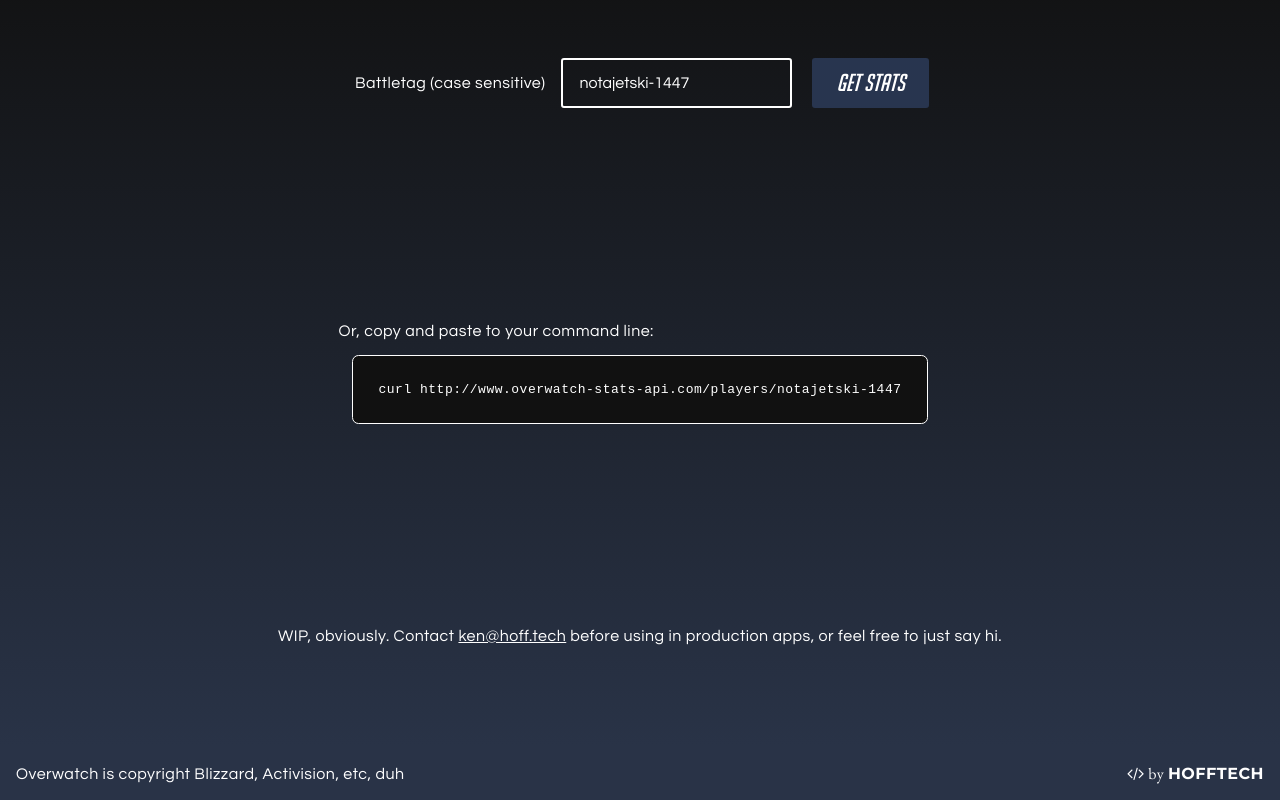
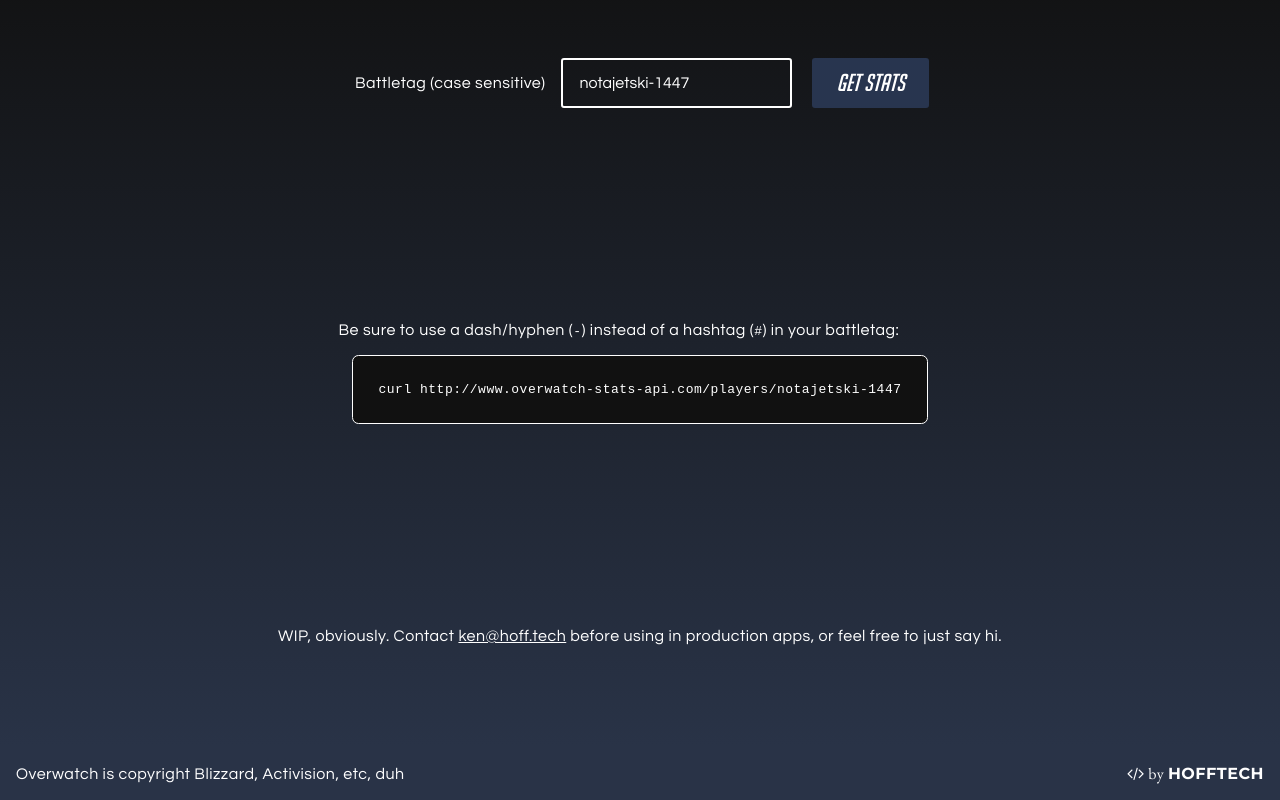
Before and after one commit to kenhoff/overwatch-stats-api, a website: page static/index.html in a window 1280 px wide. Shown: the part 853-1653 px from the top of the page. Drawn offline with nearby package versions, Linux system fonts and the light colour scheme.

Commit message:
forcing people to use dashes instead of escaped hashtags

```diff
--- a/static/index.html
+++ b/static/index.html
@@ -44,7 +44,7 @@
 		</div>
 		<div>
 			<p>
-				Or, copy and paste to your command line:
+				Be sure to use a dash/hyphen (<code>-</code>) instead of a hashtag (<code>#</code>) in your battletag:
 			</p>
 			<pre><code class="curl">curl http://www.overwatch-stats-api.com/players/notajetski-1447</code></pre>
 		</div>
```
